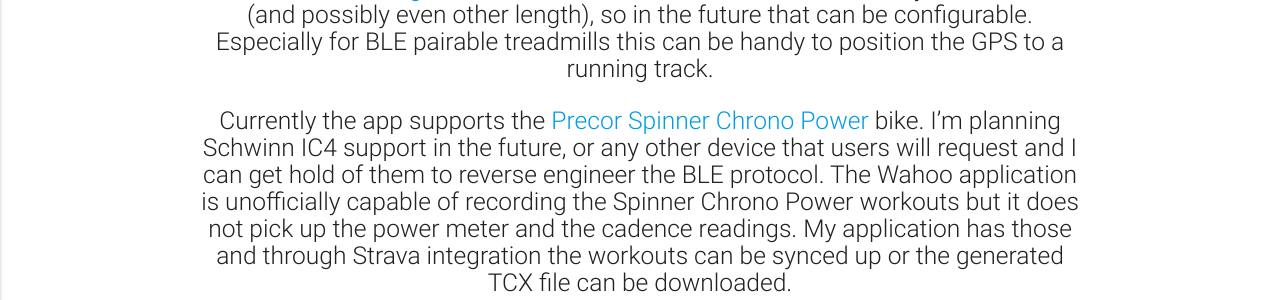
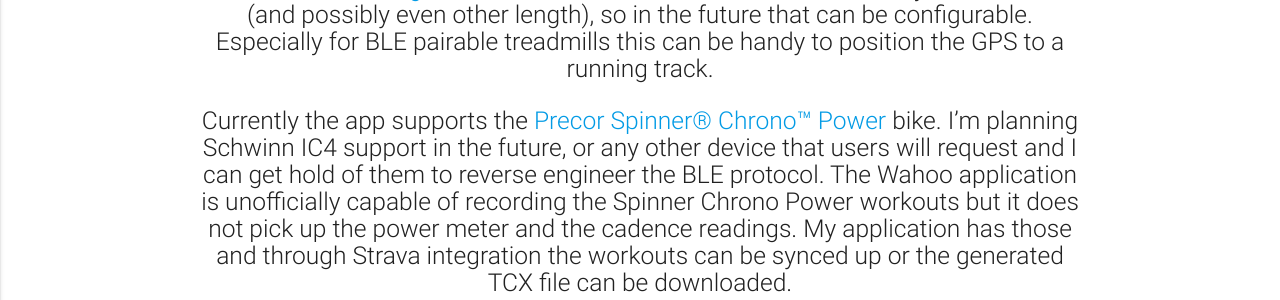
Before and after one commit to TrackMyIndoorWorkout/TrackMyIndoorWorkout.github.io, a Jekyll site: the page built from index.md, in a window 1280 px wide. Shown: the part 551-851 px from the top of the page. Built offline with Jekyll 4.4.1, drawn with Linux system fonts in a browser that asks for light colours.

Commit message:
Add R and TM marks

```diff
--- a/index.md
+++ b/index.md
@@ -5,4 +5,4 @@ Track My Indoor Workout is an application created so I can record virtual workou
 
 For GPS route generation I selected a simple solution: I calculate that based on the current speed and emulate circling laps in the [Jerry Baker Memorial Velodrome](https://velodrome.org/) in [Redmond, Washington](https://www.google.com/maps/place/Jerry+Baker+Memorial+Velodrome/@47.6659161,-122.1125076,96m/data=!3m1!1e3!4m5!3m4!1s0x0:0x7d3c1ebef878f4c!8m2!3d47.665894!4d-122.1126097). The current code will be able to handle any 400m tracks (and possibly even other length), so in the future that can be configurable. Especially for BLE pairable treadmills this can be handy to position the GPS to a running track.
 
-Currently the app supports the [Precor Spinner Chrono Power](https://www.precor.com/en-us/commercial/cardio/indoor-cycling/spinner-chrono-power) bike. I'm planning Schwinn IC4 support in the future, or any other device that users will request and I can get hold of them to reverse engineer the BLE protocol. The Wahoo application is unofficially capable of recording the Spinner Chrono Power workouts but it does not pick up the power meter and the cadence readings. My application has those and through Strava integration the workouts can be synced up or the generated TCX file can be downloaded.
+Currently the app supports the [Precor Spinner® Chrono™ Power](https://www.precor.com/en-us/commercial/cardio/indoor-cycling/spinner-chrono-power) bike. I'm planning Schwinn IC4 support in the future, or any other device that users will request and I can get hold of them to reverse engineer the BLE protocol. The Wahoo application is unofficially capable of recording the Spinner Chrono Power workouts but it does not pick up the power meter and the cadence readings. My application has those and through Strava integration the workouts can be synced up or the generated TCX file can be downloaded.
```
